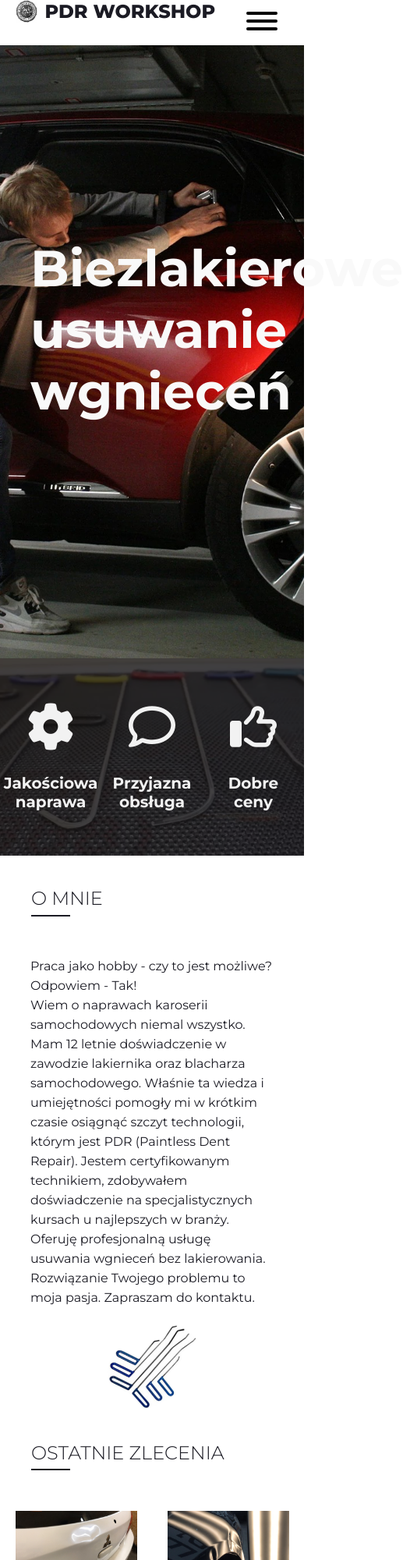
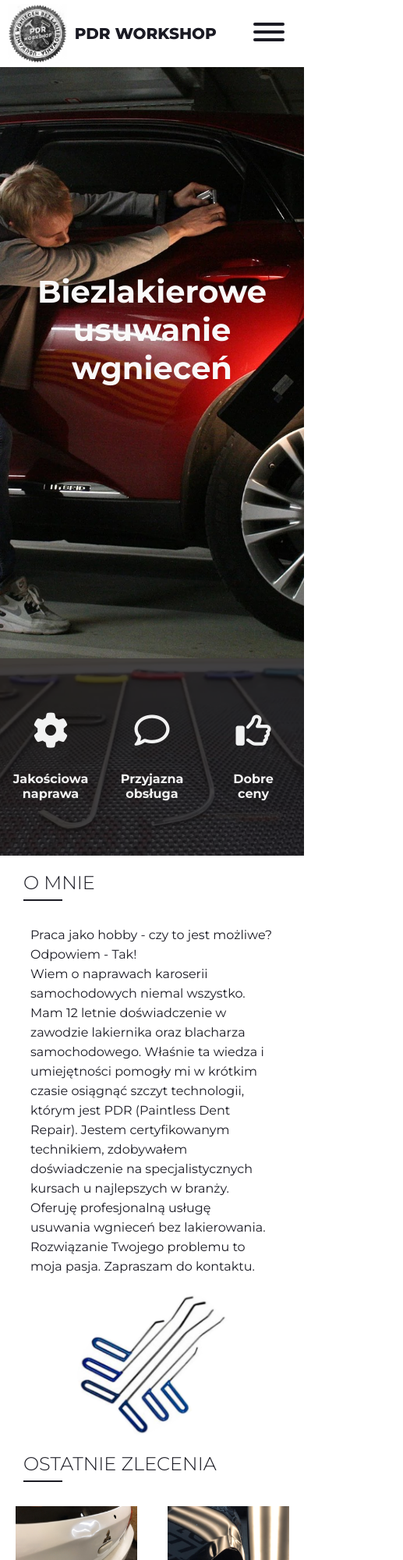
Before and after one commit to viktoriarad/pdr-workshop-project, a plain HTML site: page index.html in a window 390 px wide. Shown: the top 2000 px of the page at 78% size, 517 px wide, since content can reach past the window. Drawn offline with Linux system fonts and the light colour scheme; a web font is replaced by a local one.

Commit message:
add mobile version for width 600

```diff
--- a/hamburger.css
+++ b/hamburger.css
@@ -32,7 +32,8 @@
 .hamburger.is-active .hamburger-inner,
 .hamburger.is-active .hamburger-inner::before,
 .hamburger.is-active .hamburger-inner::after {
-  background-color: #000;
+  background-color: rgb(27, 27, 36);
+
 }
 
 .hamburger-box {
@@ -53,7 +54,7 @@
 .hamburger-inner::after {
   width: 40px;
   height: 4px;
-  background-color: #000;
+  background-color: rgb(27, 27, 36);
   border-radius: 4px;
   position: absolute;
   transition-property: transform;
--- a/style.css
+++ b/style.css
@@ -282,6 +282,7 @@ body {
 
 .our-works__img {
   width: 30%;
+  height: 100%;
   margin: 20px 0;
 }
 
@@ -513,25 +514,27 @@ button.hamburger:focus {
   outline: transparent auto 1px;
 }
 
+
 .burger-menu {
   display: none;
   background-color: #fff;
   position: fixed;
-  /* top: 0; */
   z-index: 1;
   width: 100%;
 }
 
 .burger-menu__wrap {
-  width: 90%;
+  width: 95%;
   margin: 0 auto;
   display: flex;
   align-content: center;
+  justify-content: space-between;
 }
 
 
 .burger-menu__logo {
-  display: inline-block;
+  display: flex;
+  align-items: center;
 }
 
 .burger-menu__logo-link {
@@ -541,17 +544,15 @@ button.hamburger:focus {
   color: #1b1b24;
 }
 
-
 .burger-menu__logo-title {
-  display: inline-block;
   margin: 0 10px;
   text-transform: uppercase;
   font-weight: 800;
 }
 
 .burger-menu__logo-img {
-  width: 10%;
-  display: inline-block;
+  height: 9vh;
+  margin: 5px 0;
 }
 
 
@@ -611,9 +612,7 @@ button.hamburger:focus {
   }
 
   .contact-info {
-
     padding: 150px 0;
-
   }
 
 
@@ -694,31 +693,6 @@ button.hamburger:focus {
     margin-top: 30px;
   }
 
-
-
-}
-
-@media (max-width: 700px) {
-
-  .about-me__content-container {
-    padding-top: 20px;
-    display: flex;
-    flex-wrap: wrap;
-  }
-
-  .about-me__content {
-    max-width: 80%;
-    line-height: 25px;
-  }
-
-  .about-me__img {
-    display: block;
-    margin-top: 20px;
-    width: 30%;
-
-  }
-
-
   .footer__container {
     display: flex;
     justify-content: center;
@@ -739,3 +713,103 @@ button.hamburger:focus {
     margin: 0 auto;
   }
 }
+
+
+
+@media (max-width: 700px) {
+
+
+  .about-me__content-container {
+    padding-top: 20px;
+    display: flex;
+    flex-wrap: wrap;
+  }
+
+  .about-me__content {
+    max-width: 80%;
+    line-height: 25px;
+  }
+
+  .about-me__img {
+    display: block;
+    margin-top: 20px;
+    width: 30%;
+
+  }
+
+  /* .footer__container {
+    display: flex;
+    justify-content: center;
+    flex-wrap: wrap;
+    padding: 30px 0;
+  }
+
+  .footer__contact-block {
+    margin: 0 auto;
+    width: 50%;
+  }
+
+  .footer__logo {
+    width: 90%;
+  }
+
+  .footer__title {
+    margin: 0 auto;
+  } */
+}
+
+
+@media (max-width: 600px) {
+  .burger-menu__logo-title {
+    font-size: 20px;
+  }
+
+  .header__title {
+    font-size: 50px;
+  }
+
+  .benefits__icon {
+    font-size: 45px;
+  }
+
+  .benefits__text {
+    font-size: 16px;
+  }
+}
+
+@media (max-width: 500px) {
+
+
+  .header__title {
+    font-size: 40px;
+  }
+
+  .about-me__img {
+    width: 50%;
+  }
+
+
+  .title {
+    margin: 20px 30px;
+  }
+
+}
+
+@media (max-width: 350px) {
+  .burger-menu__logo-title {
+    font-size: 16px;
+  }
+
+  .header__title {
+    font-size: 35px;
+  }
+
+  .benefits__icon {
+    font-size: 40px;
+  }
+
+  .benefits__text {
+    font-size: 14px;
+  }
+
+}
```
